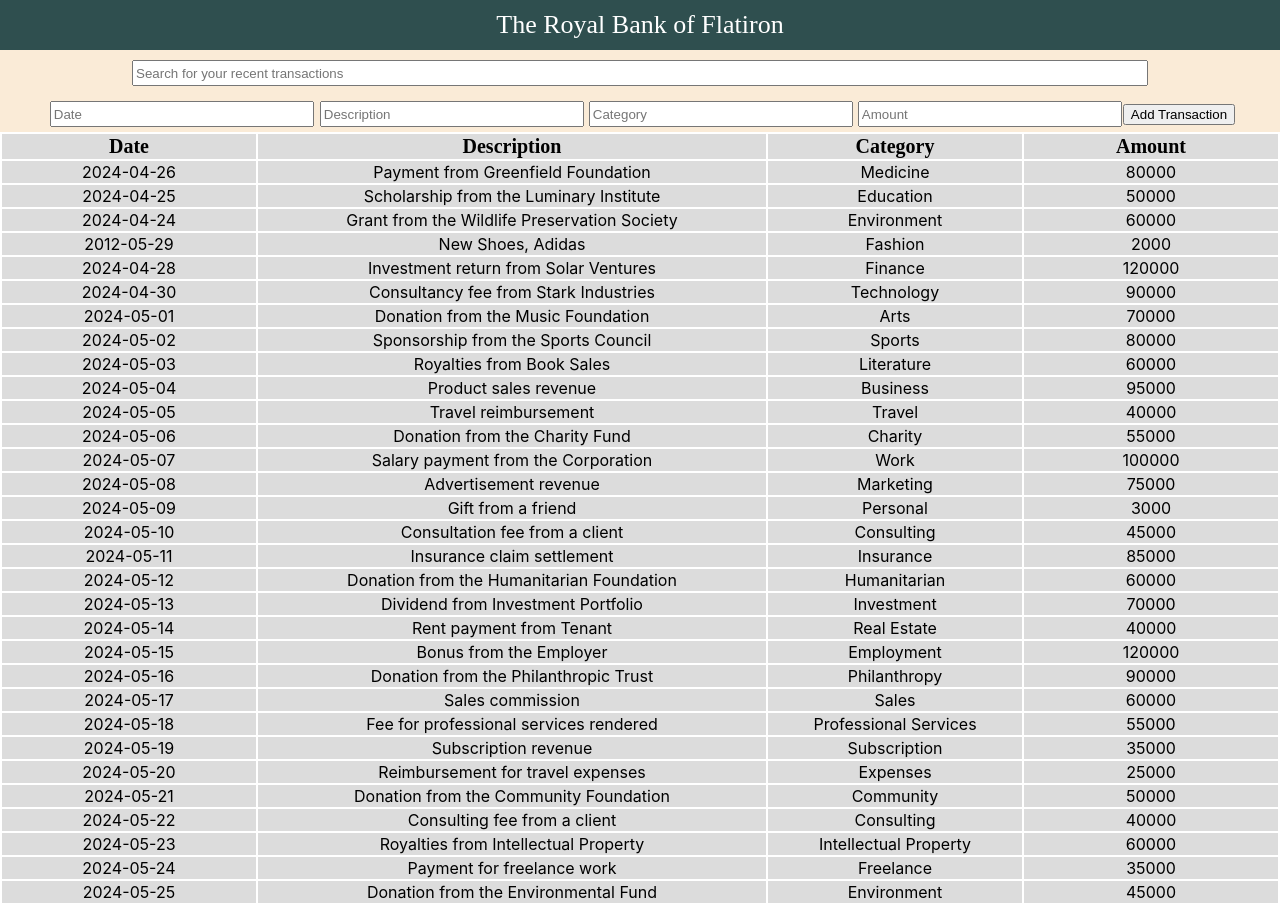
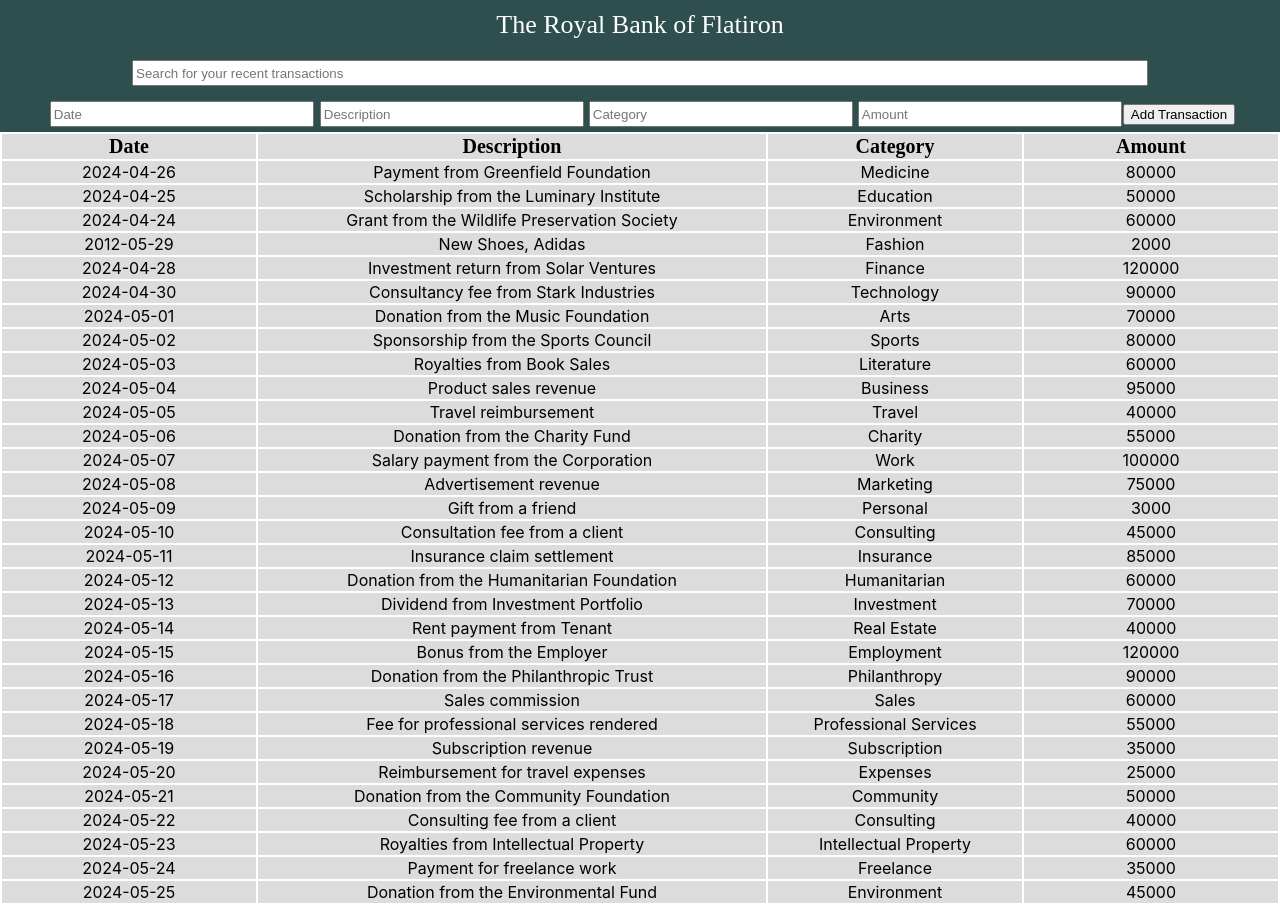
Before and after one commit to sirnoel7/Bank-of-Flatiron, a React (Create React App) app: page / in a window 1280 px wide. Built offline with nearby package versions, Linux system fonts and the light colour scheme.

Commit message:
stylechanges

```diff
--- a/src/App.css
+++ b/src/App.css
@@ -9,7 +9,7 @@
 
 .search {
   padding: 10px;
-  background-color: antiquewhite;
+  background-color:darkslategray;
 }
 
 .table1 {
@@ -41,5 +41,5 @@
 }
 
 .othersearch {
-  background-color: antiquewhite;
+  background-color:darkslategray;
 }
--- a/src/components/searchbar.jsx
+++ b/src/components/searchbar.jsx
@@ -3,7 +3,7 @@ import React, { useState } from "react";
 function Searchbar({ data, setData }) {
   const [searchQuery, setSearchQuery] = useState(""); // this causes the state to store the searchquery as a string
 
-  const handleSearch = (e) => { // Function to handle search input change
+  const handleSearch = (e) => { // this function  handles search input change
     const query = e.target.value.toLowerCase(); //this gets the search query from the input and converts it to lowercase
     setSearchQuery(query); //this updates the state of the search query
 
@@ -13,7 +13,7 @@ function Searchbar({ data, setData }) {
       )
     );
 
-    setData(filteredData); // Update the data with filtered results
+    setData(filteredData); // this updates the data with filtered results
   };
 
   return (
```
